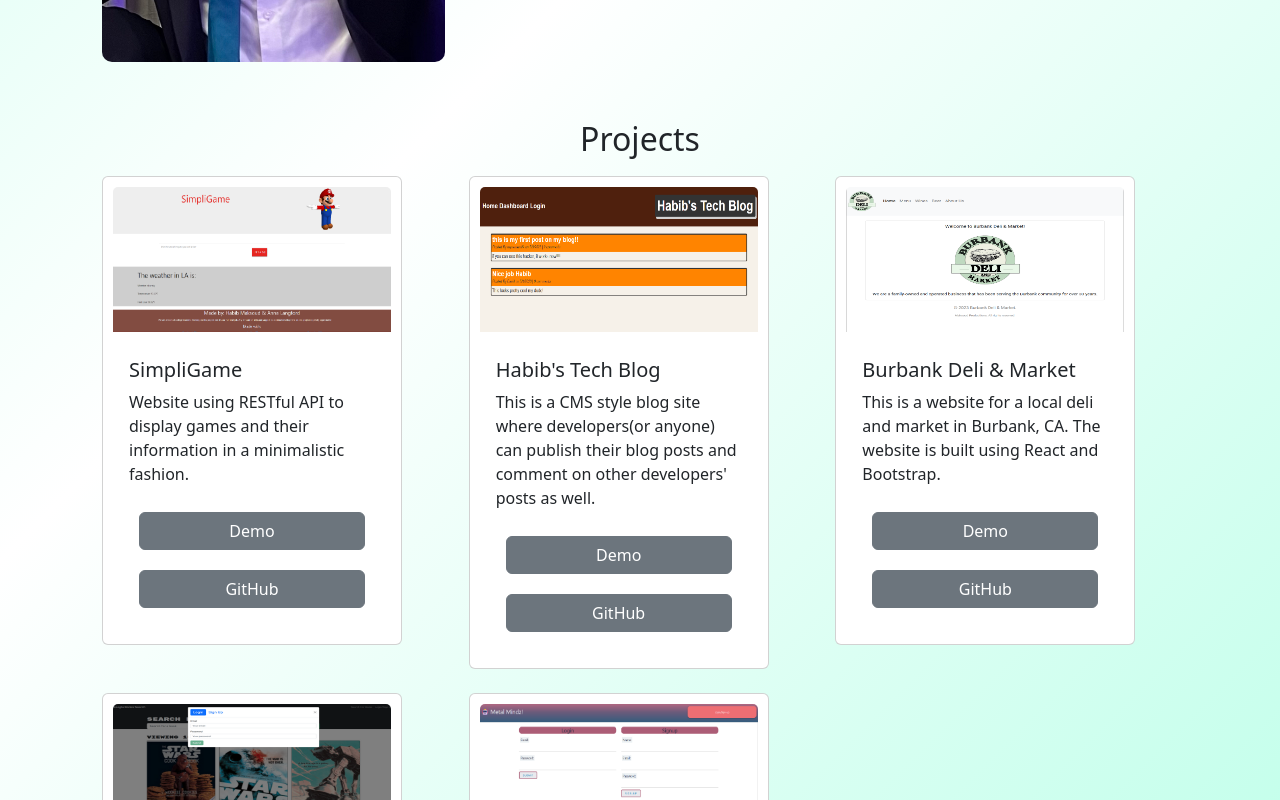
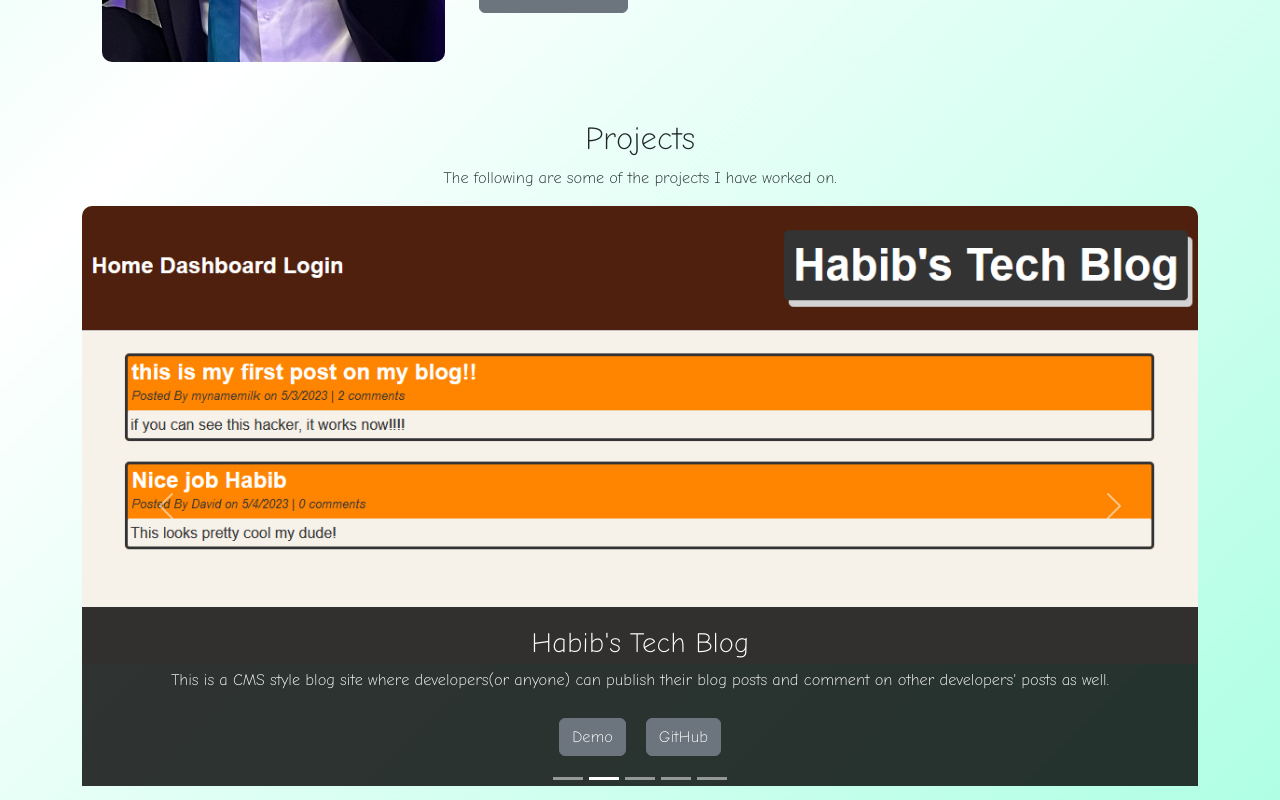
Before and after one commit to mynamebrogrammer/react-portfolio, a React (Create React App) app: page / in a window 1280 px wide. Shown: the part 700-1500 px from the top of the page. Built offline with nearby package versions, Linux system fonts and the light colour scheme.

Commit message:
removed cards and created a carousel for projects and added new font to entire page

```diff
--- a/src/App.css
+++ b/src/App.css
@@ -1,7 +1,9 @@
+@import url('https://fonts.googleapis.com/css2?family=Comic+Neue:wght@300&display=swap');
 :root {
   --primary-color: rgb(47, 88, 75);
   --secondary-color: #282c34;
   --gradient-animation-duration: 10s;
+  font-family: 'Comic Neue', cursive;
 }
 
 .App {
--- a/src/App.js
+++ b/src/App.js
@@ -1,12 +1,12 @@
 import React from "react";
 import About from "./components/About";
-import Contact from "./components/Contact";
 import Navbar from "./components/Navbar";
 import Footer from "./components/common/Footer";
 import Header from "./components/common/Header";
 import Skills from "./components/Skills";
 import {useEffect} from 'react';
 import Projects from "./components/Projects";
+
 
 import './App.css';
 
@@ -22,7 +22,6 @@ function App() {
         <About />
         <Projects />
         <Skills />
-        <Contact />
         <Footer />
     </main>
 
--- a/src/about.css
+++ b/src/about.css
@@ -1,4 +1,5 @@
 
+@import url('https://fonts.googleapis.com/css2?family=Comic+Neue:wght@300&display=swap');
 
 @media screen and (max-width: 800px) {
     .section .profile-pic{
@@ -33,3 +34,7 @@
     width: 100%;
     border-radius: 10px;
 }
+
+.container {
+    font-family: 'Comic Neue', cursive;
+}
--- a/src/components/About.js
+++ b/src/components/About.js
@@ -1,5 +1,6 @@
 import React from "react";
 import { Container, Row, Col, Image } from "react-bootstrap";
+import Contact from "./Contact";
 import profilePic from "../../src/assets/IMG_0676.jpg";
 import "../about.css";
 
@@ -25,13 +26,16 @@ export default function About() {
               creating intuitive user interfaces that provide a great user
               experience. I also have experience with back-end development,
               working with Node.js and Express to build RESTful APIs and
-              integrate with databases. I am also familiar with relational and
-              non-relational databases.
+              integrate with databases.
             </p>
             <p>
               When I'm not coding, you can find me exploring new technologies,
-              playing soccer, or geeking out around cool cars.
+              playing soccer, or geeking out around cool cars. I am a big cooking enthusiast and love to try new recipes. I also enjoy traveling and exploring new places.
             </p>
+            <p>
+              I am currently looking for a full-time position as a web developer. If you have any questions or would like to get in touch, please feel free to contact me using the button below.
+            </p>
+            <Contact />
           </Col>
         </Row>
       </Container>
--- a/src/components/Contact.js
+++ b/src/components/Contact.js
@@ -3,12 +3,12 @@ import { useState } from "react";
 import { Button } from "react-bootstrap";
 import Modal from "react-bootstrap/Modal";
 import Form from "react-bootstrap/Form";
-import "../contact.css"
+import "../contact.css";
 
 export default function Contact() {
   const [show, setShow] = useState(false);
   const handleClose = () => setShow(false);
-  // const handleShow = () => setShow(true);
+  const handleShow = () => setShow(true);
 
   const handleSubmit = (e) => {
     e.preventDefault();
@@ -37,10 +37,9 @@ export default function Contact() {
 
   return (
     <>
-    {/* add contact in hamburger */}
-      {/* <Button variant="secondary" onClick={handleShow}>
-        Contact Me
-      </Button> */}
+      <Button variant="secondary" onClick={handleShow}>
+        Contact Me Here!
+      </Button>
 
       <Modal show={show} onHide={handleClose}>
         <Modal.Header closeButton>
@@ -50,10 +49,7 @@ export default function Contact() {
           <form onSubmit={handleSubmit}>
             <Form.Group className="mb-3" controlId="exampleForm.ControlInput1">
               <Form.Label>Name</Form.Label>
-              <Form.Control
-              type="text"
-              placeholder="John Doe"
-              name="name" />
+              <Form.Control type="text" placeholder="John Doe" name="name" />
             </Form.Group>
             <Form.Group className="mb-3" controlId="exampleForm.ControlInput2">
               <Form.Label>Email address</Form.Label>
@@ -86,15 +82,13 @@ export default function Contact() {
                 target="_blank"
                 rel="noopener noreferrer"
               >
-                My LinkedIn
+                LinkedIn
               </a>
             </li>
           </ul>
         </Modal.Body>
         <Modal.Footer>
-          <Button variant="secondary" onClick={handleClose}>
-            Close
-          </Button>
+          Lets get in touch!
         </Modal.Footer>
       </Modal>
     </>
--- a/src/components/Projects.js
+++ b/src/components/Projects.js
@@ -1,5 +1,5 @@
 import React from "react";
-import Card from "react-bootstrap/Card";
+import Carousel from "react-bootstrap/Carousel";
 import Button from "react-bootstrap/Button";
 import simpliGame from "../assets/screenshot-1.png";
 import tech from "../assets/tech.png";
@@ -38,7 +38,7 @@ export default function Projects() {
       githubLink: "https://github.com/mynamebrogrammer/BurbankDeliMarket",
     },
     {
-      id: 3,
+      id: 4,
       title: "Book Search Engine",
       description:
         "This is a MERN stack application that allows users to search for books using the Google Books API. Users can create an account, login, and save books to their profile. Users can also delete books from their profile.",
@@ -47,7 +47,7 @@ export default function Projects() {
       githubLink: "https://github.com/mynamebrogrammer/book-search-engine",
     },
     {
-      id: 3,
+      id: 5,
       title: "MetalMindz",
       description:
         "MetalMindz is a social app for FRC robot builders. Show off your creations, connect with others, and get inspired. Simply create a profile, upload photos of your robots, and join a community of like-minded enthusiasts.",
@@ -61,33 +61,32 @@ export default function Projects() {
     <section id="projects">
       <div className="container">
         <h2 className="title">Projects</h2>
-        <div className="row">
+        <p className="project-title-desc">
+          The following are some of the projects I have worked on.
+        </p>
+        <Carousel>
           {projects.map((project) => (
-            <div className="col-md-6 col-lg-4 mb-4" key={project.id}>
-              <Card>
-                <Card.Img variant="top" src={project.image} />
-                <Card.Body>
-                  <Card.Title>{project.title}</Card.Title>
-                  <Card.Text>{project.description}</Card.Text>
-                  <Button
-                    variant="secondary"
-                    href={project.demoLink}
-                    target="_blank"
-                  >
+            <Carousel.Item key={project.id}>
+              <img
+                className="d-block w-100"
+                src={project.image}
+                alt={project.title}
+              />
+              <Carousel.Caption>
+                <h3>{project.title}</h3>
+                <p>{project.description}</p>
+                <div className="carousel-buttons">
+                  <Button variant="secondary" href={project.demoLink} target="_blank">
                     Demo
                   </Button>
-                  <Button
-                    variant="secondary"
-                    href={project.githubLink}
-                    target="_blank"
-                  >
+                  <Button variant="secondary" href={project.githubLink} target="_blank">
                     GitHub
                   </Button>
-                </Card.Body>
-              </Card>
-            </div>
+                </div>
+              </Carousel.Caption>
+            </Carousel.Item>
           ))}
-        </div>
+        </Carousel>
       </div>
     </section>
   );
--- a/src/projects.css
+++ b/src/projects.css
@@ -1,29 +1,30 @@
-.card {
-  display: flex;
-  flex-direction: row;
-  grid-gap: 10px;
-  margin: 0px;
-  padding: 10px;
-  width: 300px;
-  transition: 0.3s;
+@import url('https://fonts.googleapis.com/css2?family=Comic+Neue:wght@300&display=swap');
+:root {
+  font-family: 'Comic Neue', cursive;
 }
+.carousel-caption {
+  background-color: rgba(0, 0, 0, 0.8);
+  width: 100%;
+  font-family: 'Comic Neue', cursive;
+  padding: 15px;
+  color: white;
+  left: 0 !important;
 
-.card:hover {
-  box-shadow: 0 0 10px #ccc;
-}
-
-.card-img-top {
-    height: 145px;
-
-}
-
+ }
 .title {
   text-align: center;
 }
 
-.card-body {
-  display: flex;
-  flex-direction: column;
-  justify-content: space-between;
+.carousel-item {
+  height: 600px;
+  width: 100%;
+  border-radius: 10px;
+}
 
+.carousel-inner {
+  border-radius: 10px;
 }
+
+.project-title-desc {
+  text-align: center;
+}
```
